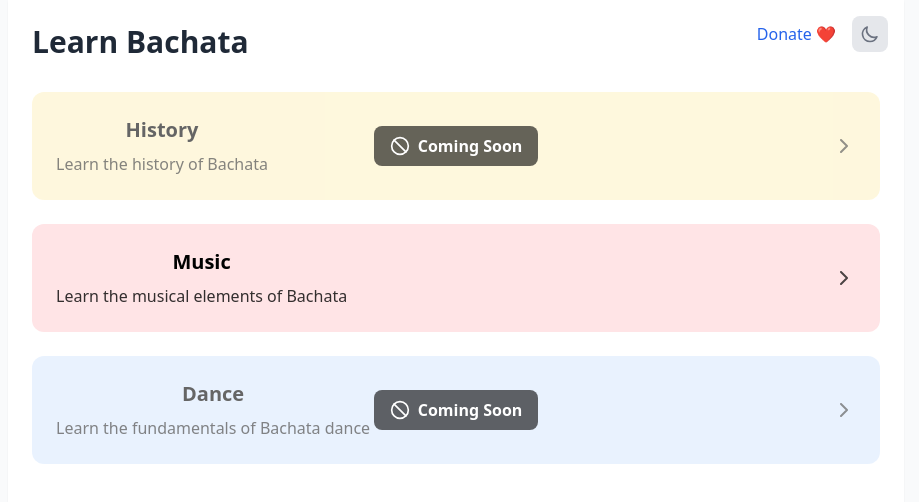
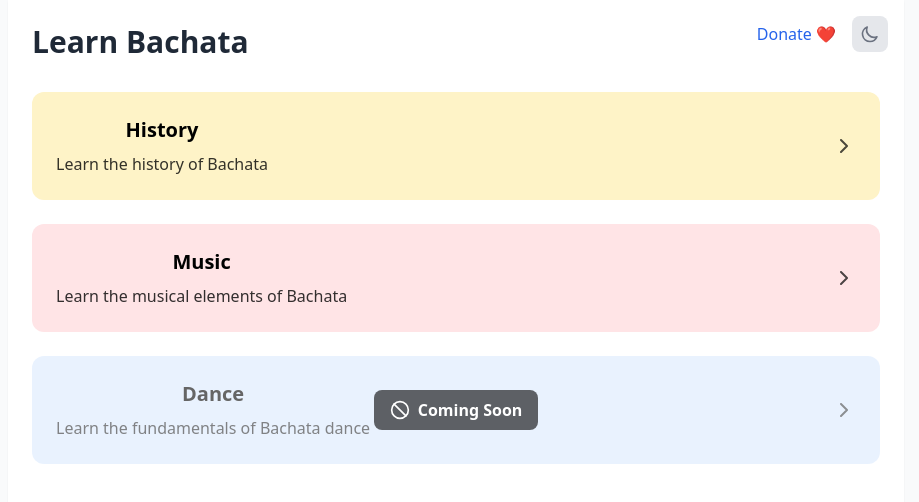
Before and after one commit to JaviMaligno/bachatapp, a React (Vite) app: page / in a window 1280 px wide. Shown: the top 502 px of the page, without its empty margins (184-1103 px from the left). Built offline with nearby package versions, Linux system fonts and the light colour scheme.

Commit message:
Add Bachata history lesson for 1950-1960 period

```diff
--- a/src/components/lessons/LessonView.tsx
+++ b/src/components/lessons/LessonView.tsx
@@ -5,6 +5,7 @@ import { BackButton } from '../common/BackButton';
 import { musicRhythmLesson } from '../../data/lessons/music/music-rhythm';
 import { musicInstrumentsLesson } from '../../data/lessons/music/music-instruments';
 import { musicStructureLesson } from '../../data/lessons/music/music-structure';
+import { musicHistory5060Lesson } from '../../data/lessons/music/history-50-60';
 import ReactMarkdown from 'react-markdown'
 import rehypeRaw from 'rehype-raw'
 import { progressManager } from '../common/ProgressBar';
@@ -44,6 +45,9 @@ export const LessonView: React.FC<LessonViewProps> = ({ section, lesson, onBack
     }
     if (section.id === 'music' && lesson.id === 'structure') {
       return musicStructureLesson;
+    }
+    if (section.id === 'history' && lesson.id === 'history-50-60') {
+      return musicHistory5060Lesson;
     }
     return null;
   };
--- /dev/null
+++ b/src/data/lessons/music/history-50-60.ts
@@ -0,0 +1,60 @@
+import { MusicLesson } from '../../../types/Lesson';
+
+export const musicHistory5060Lesson: MusicLesson = {
+  id: 'history-50-60',
+  type: 'history',
+  title: 'The Origins of Bachata (1950s-1960s)',
+  description: 'Understanding the historical roots and early development of bachata music in the Dominican Republic',
+  introduction: 'Bachata is a uniquely Dominican musical and dance expression that emerged from the rural and working-class communities of the country. Although its roots stretch back into a mix of diverse Latin American musical traditions, the first decades—especially the 1950s and 1960s—were formative for the style that would later capture the world\'s imagination.\n\n"Bachata was once the music of the marginalized—a sound that expressed sorrow, longing, and the bittersweet realities of everyday life."',
+  video: 'https://www.youtube.com/watch?v=EXAMPLE', // Replace with actual video
+  sections: [
+    {
+      id: 'historical-context',
+      title: 'Historical and Socioeconomic Context',
+      content: 'During the 1950s, bachata was not yet the polished, internationally acclaimed genre it is today. Instead, it was an informal expression of everyday hardship, affectionately (or disparagingly) called *amargue* ("bitterness"). Musicians in rural areas and urban shantytowns played guitar-based songs in small gatherings, bars and stores called \'Colmados\', and even brothels. These venues—far from the high-society ballrooms—became the cradle of bachata.',
+      sections: [
+        {
+          id: 'social-aspects',
+          title: 'Social Impact',
+          content: '- **Social Stigma:** Because it was rooted in poverty and the lower classes, bachata was looked down upon by the Dominican elite. It was often dismissed as crude or vulgar music, a cultural "black sheep" that many in higher social circles would neither record nor publicly celebrate.\n- **Cultural Expression:** For the people who created and embraced it, however, bachata was a powerful way to share stories of love, heartbreak, and social struggle—a musical diary of the everyday life of Dominicans.'
+        },
+        {
+          id: 'political-context',
+          title: 'Political Environment',
+          content: 'Under the authoritarian rule of Rafael Trujillo (1930–1961), the Dominican government tightly controlled the music industry. Trujillo\'s censorship policies marginalized local genres that were associated with rural life or "low culture." After Trujillo\'s assassination in 1961, restrictions eased, allowing musicians from the countryside to migrate to Santo Domingo, leading to the first official recordings of bachata.'
+        }
+      ]
+    },
+    {
+      id: 'musical-influences',
+      title: 'Musical Influences and Instrumentation',
+      content: 'Early bachata was not born in isolation. It drew heavily from various Latin American genres, reflecting the island\'s diverse cultural heritage.',
+      sections: [
+        {
+          id: 'influences',
+          title: 'Key Influences',
+          content: '- **Cuban Bolero and Son:** Provided melodic structures and syncopated rhythms\n- **Puerto Rican Jíbaro Music:** Contributed to lyrical and melodic content\n- **Dominican Merengue:** Influenced dance structure and rhythmic elements'
+        },
+        {
+          id: 'instrumentation',
+          title: 'Core Instruments',
+          content: '- **Requinto (Lead Guitar):** Delivers signature arpeggiated melodies\n- **Segunda (Rhythm Guitar):** Provides underlying harmony\n- **Bass Guitar:** Offers the deep, resonant pulse\n- **Bongos and Güira:** Create the distinctive groove'
+        }
+      ]
+    },
+    {
+      id: 'pioneers',
+      title: 'Key Artists and Precursors',
+      content: 'As the genre began to flourish after 1961, several pioneering artists laid the groundwork for what would become a major musical export of the Dominican Republic.',
+      sections: [
+        {
+          id: 'first-artists',
+          title: 'Notable Pioneers',
+          content: '- **José Manuel Calderón:** Recorded first official bachata songs in 1962\n- **Other Pioneers:** Rodobaldo Duartes, Rafael Encarnación, and Ramoncito Cabrera'
+        }
+      ]
+    }
+  ],
+  summary: 'The origins of bachata in the 1950s and 1960s demonstrate how music can emerge from hardship and marginalization to become a universal language of emotion. Born in the rural and urban fringes of the Dominican Republic, influenced by various Latin American rhythms, bachata evolved from the voice of the oppressed to a genre that now fills international stadiums.',
+  note: 'Understanding bachata\'s origins gives deeper meaning to both its musical elements and dance movements, as each aspect reflects the historical and cultural context from which the genre emerged.'
+};
--- a/src/data/sections.ts
+++ b/src/data/sections.ts
@@ -122,10 +122,10 @@ export const sections: Section[] = [
     description: 'Learn the history of Bachata',
     icon: BookOpen,
     color: 'bg-amber-100',
-    comingSoon: true,
+    comingSoon: false,
     lessons: [
       {
-        id: 'origins',
+        id: 'history-50-60',
         title: 'Origins of Bachata',
         description: 'Learn about the origins of Bachata music',
         get progress() { return progressManager.getProgress('history', 'origins'); }
--- a/src/types/Lesson.ts
+++ b/src/types/Lesson.ts
@@ -57,7 +57,7 @@ export interface Lesson {
 }
 
 export interface MusicLesson extends Lesson {
-  type: 'rhythm' | 'instruments' | 'structure';
+  type: 'rhythm' | 'instruments' | 'structure' | 'history';
 }
 
 // Add this new interface
```
